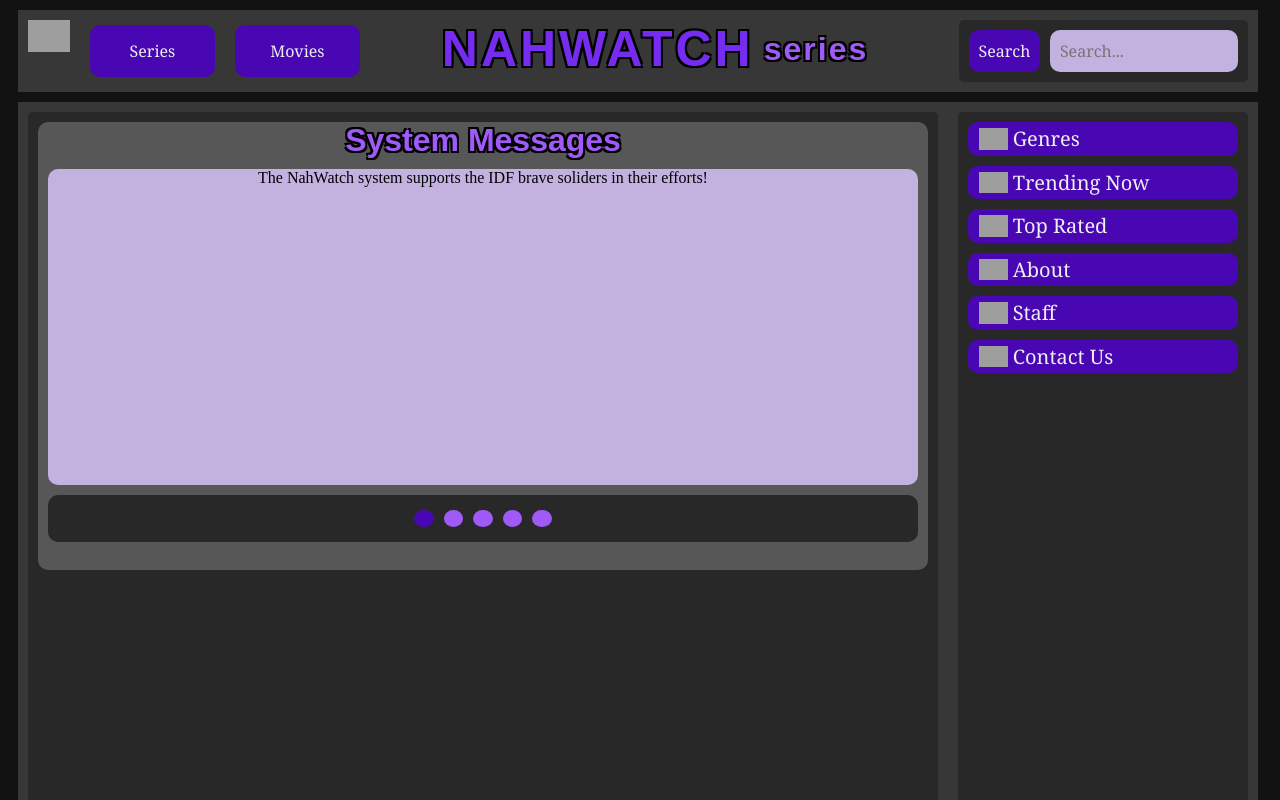
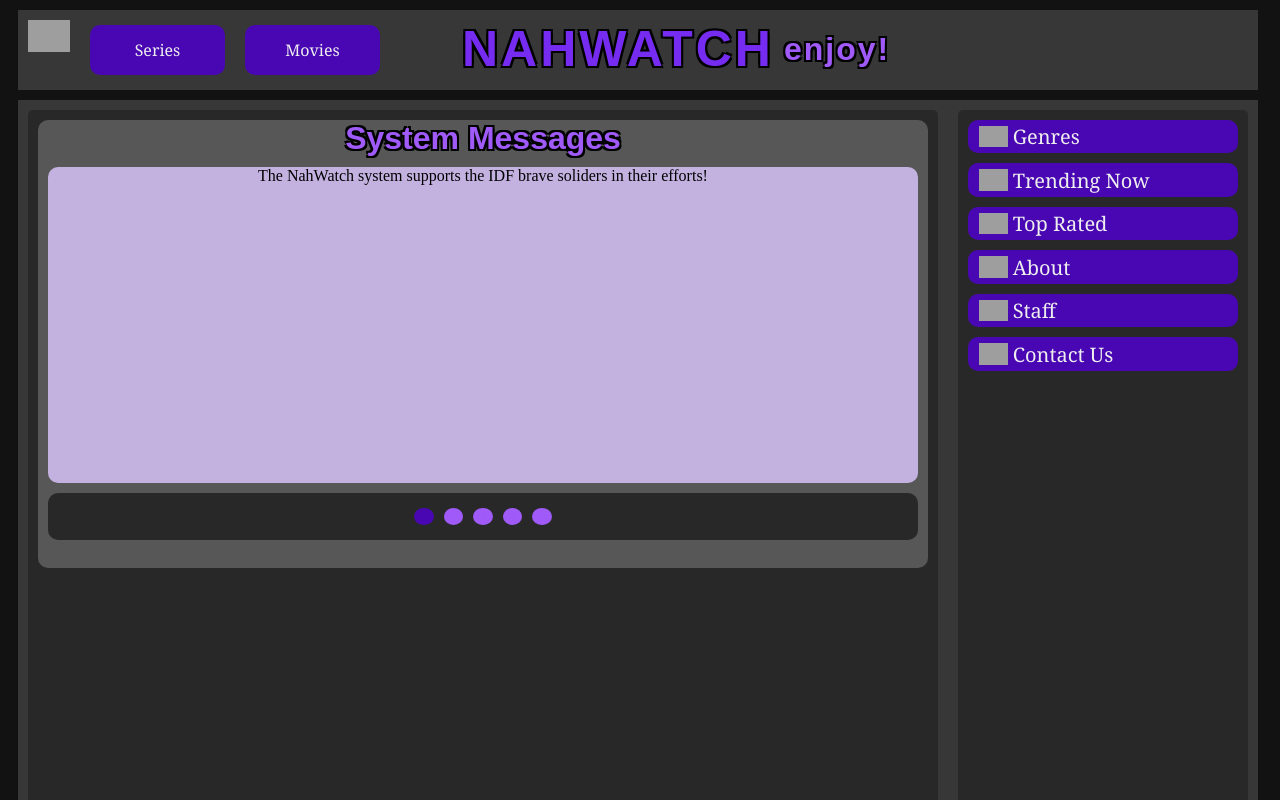
Before and after one commit to BenIvgi/NahWatch, a plain HTML site: page index.html in a window 1280 px wide. Shown: the top 800 px of the page. Drawn offline with Linux system fonts and the light colour scheme; grey boxes are pictures that could not be loaded.

Commit message:
fix main page bug

```diff
--- a/index.html
+++ b/index.html
@@ -15,11 +15,7 @@
         <button class="navbutton" onclick="window.location.href='./movie.html'">Movies</button>
         <div class="title-container">
             <h1 class="navtitle">NahWatch</h1>
-            <h1 class="media-type">series</h1>
-        </div>
-        <div class="search-conatiner">
-            <button id="search-button" class="search-button" onclick="searchMedia('tv')">Search</button>
-            <input class="search-bar" id="search" type="text" placeholder="Search...">
+            <h1 class="media-type">enjoy!</h1>
         </div>
     </header>
     <div class="items">
```
